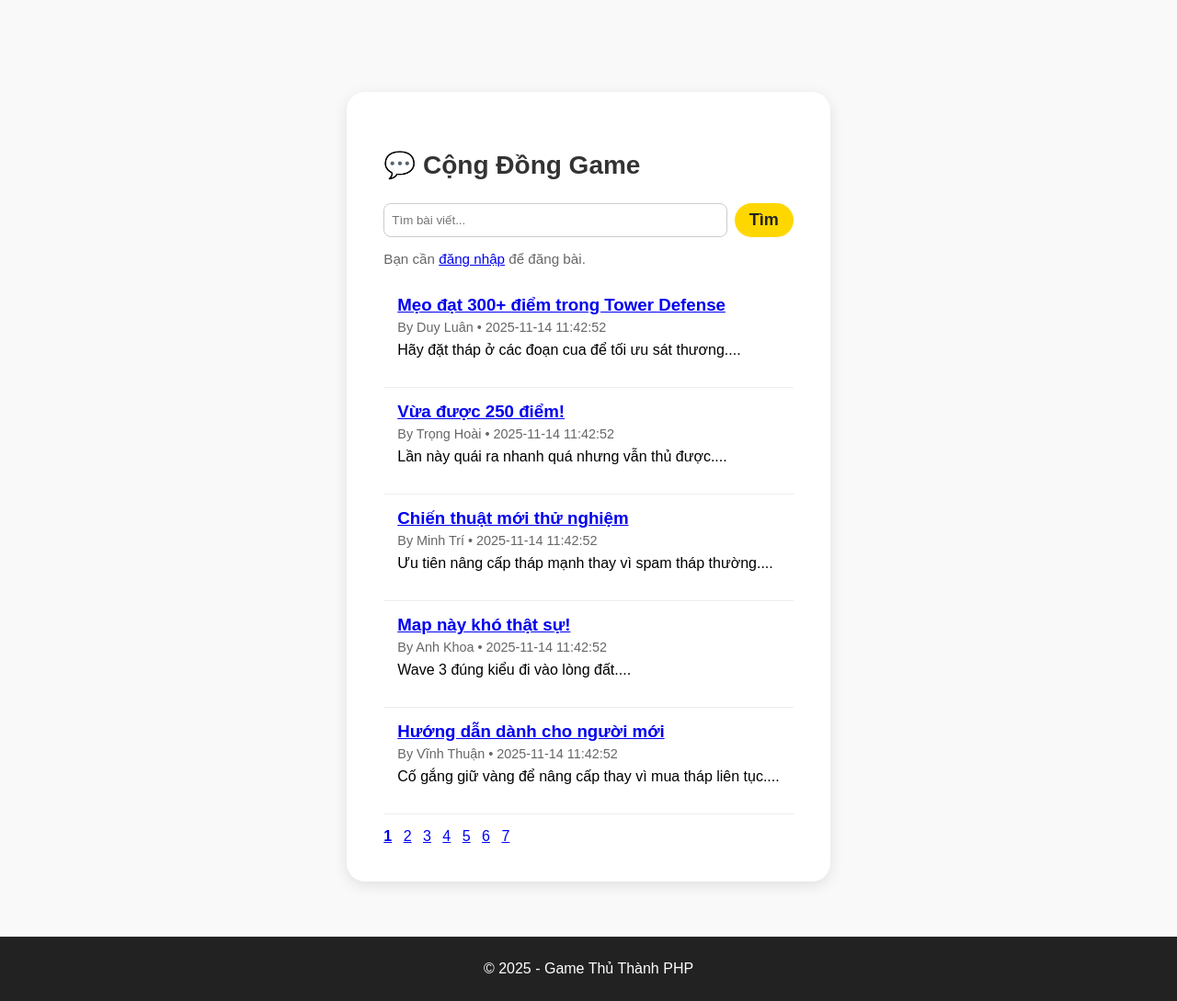
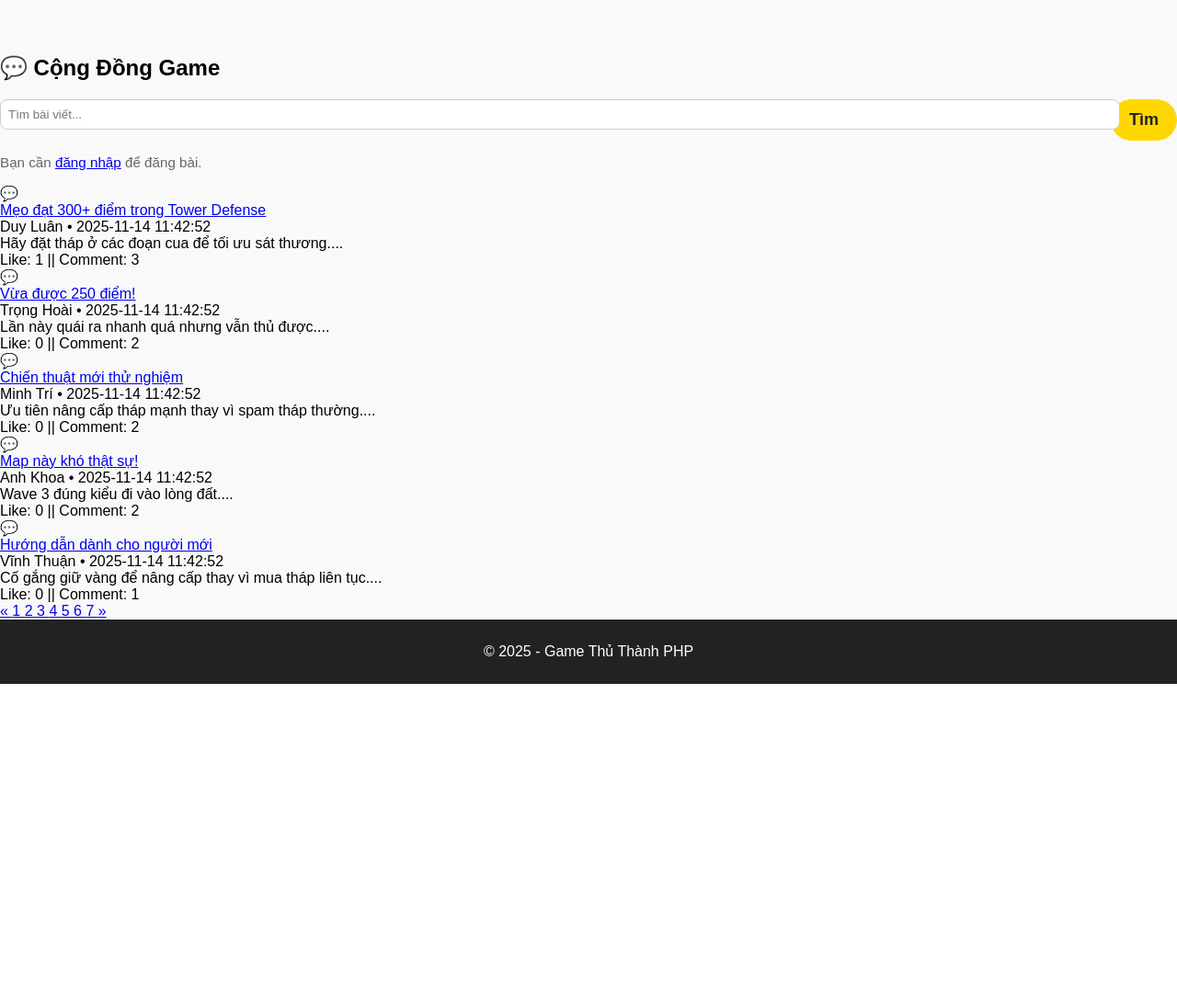
Before and after one commit to DuyLuan2107/TowerDefense, a PHP site: page /forum_list.php in a window 1280 px wide. Shown: the part 60-1149 px from the top of the page at 92% size. After the commit the page ends 804 px from the top, so only its background shows below. Run offline with PHP 8.4, Linux system fonts and the light colour scheme; data comes from the database, SQL or seed files in the repository; tables that the repository leaves empty or names only in its code hold one stand-in row (values such as "Sample post").

Commit message:
forum list

```diff
--- a/forum_list.php
+++ b/forum_list.php
@@ -3,33 +3,42 @@ if (session_status() === PHP_SESSION_NONE) session_start();
 require_once 'db/connect.php';
 include 'includes/header.php';
 
-// Tìm kiếm
+// ===================== TÌM KIẾM =====================
 $q = trim($_GET['q'] ?? '');
 $perPage = 5;
 $page = max(1, intval($_GET['page'] ?? 1));
 $offset = ($page - 1) * $perPage;
 
-// đếm tổng bài
-$sqlCount = "SELECT COUNT(*) AS total FROM posts";
+$where = "";
 $params = [];
-$where = "";
+$types = "";
 
+// Nếu có từ khóa tìm kiếm
 if ($q !== '') {
-    $where = " WHERE title LIKE ? OR content LIKE ?";
-    $sqlCount .= $where;
+    $where = " WHERE p.title LIKE ? OR p.content LIKE ? ";
     $like = "%$q%";
-    $params = [$like, $like];
+    $params[] = $like;
+    $params[] = $like;
+    $types .= "ss";
 }
-// chuẩn bị count
+
+// ===================== COUNT =====================
+$sqlCount = "SELECT COUNT(*) AS total FROM posts p $where";
 $stmtCount = $conn->prepare($sqlCount);
-if ($where !== '') $stmtCount->bind_param("ss", ...$params);
+
+if ($types !== "") {
+    $stmtCount->bind_param($types, ...$params);
+}
+
 $stmtCount->execute();
 $total = $stmtCount->get_result()->fetch_assoc()['total'] ?? 0;
 $totalPages = max(1, ceil($total / $perPage));
 
-// lấy danh sách bài
+// ===================== LẤY DANH SÁCH BÀI =====================
 $sql = "
-  SELECT p.*, u.name AS author
+    SELECT p.*, u.name AS author,
+           (SELECT COUNT(*) FROM post_likes pl WHERE pl.post_id = p.id) AS like_count,
+           (SELECT COUNT(*) FROM comments c WHERE c.post_id = p.id) AS comment_count
     FROM posts p
     JOIN users u ON u.id = p.user_id
     $where
@@ -37,25 +46,39 @@ $sql = "
     LIMIT ? OFFSET ?
 ";
 
-if ($where === '') {
+
+
 $stmt = $conn->prepare($sql);
-    $stmt->bind_param("ii", $perPage, $offset);
-} else {
-    $stmt = $conn->prepare($sql);
-    $stmt->bind_param("ssii", $params[0], $params[1], $perPage, $offset);
-}
+$types2 = $types . "ii";
+$params2 = $params;
+$params2[] = $perPage;
+$params2[] = $offset;
+
+$stmt->bind_param($types2, ...$params2);
 $stmt->execute();
 $result = $stmt->get_result();
+
+
 ?>
 
-<div class="profile-container" style="max-width:900px; text-align:left">
+<div class="forum-container">
   <h2>💬 Cộng Đồng Game</h2>
 
-  <form method="get" style="margin-bottom:15px; display:flex; gap:8px;">
-    <input type="text" name="q" placeholder="Tìm bài viết..."
+  <!-- Form tìm kiếm + gợi ý -->
+  <form method="get" style="position:relative; margin-bottom:15px; display:flex; gap:8px;">
+
+    <div style="flex:1; position:relative;">
+      <input type="text" name="q" id="searchInput" placeholder="Tìm bài viết..."
              value="<?= htmlspecialchars($q) ?>"
-           style="flex:1;padding:8px;border-radius:8px;border:1px solid #ccc;">
-    <button class="btn-send" style="padding:8px 16px">Tìm</button>
+             autocomplete="off"
+             style="width:100%;padding:8px;border-radius:8px;border:1px solid #ccc;">
+
+      <!-- Gợi ý -->
+      <div id="suggest-box">
+      </div>
+    </div>
+
+    <button class="btn-send">Tìm</button>
   </form>
 
   <div style="margin-bottom:15px;">
@@ -67,38 +90,117 @@ $result = $stmt->get_result();
   </div>
 
   <?php if ($total == 0): ?>
-    <p class="muted">Chưa có bài nào.</p>
+    <p class="muted">Không có bài phù hợp.</p>
   <?php else: ?>
+    <div class="forum-list">
 <?php while ($row = $result->fetch_assoc()): ?>
-      <div style="padding:15px;border-bottom:1px solid #eee;">
-        <h3 style="margin:0 0 5px;">
-          <a href="forum_view.php?id=<?= $row['id'] ?>">
+  <div class="forum-card">
+    <div class="forum-icon">💬</div>
+
+    <div class="forum-content">
+      <a class="forum-title" href="forum_view.php?id=<?= $row['id'] ?>">
         <?= htmlspecialchars($row['title']) ?>
       </a>
-        </h3>
-        <div class="muted" style="font-size:0.9em;">
-          By <?= htmlspecialchars($row['author']) ?> •
-          <?= $row['created_at'] ?>
+
+      <div class="forum-info">
+        <span class="author"><?= htmlspecialchars($row['author']) ?></span> •
+        <span class="date"><?= $row['created_at'] ?></span>
       </div>
-        <p style="margin-top:8px;">
+
+      <div class="forum-excerpt">
         <?= nl2br(htmlspecialchars(mb_substr($row['content'], 0, 160))) ?>...
-        </p>
+      </div>
+    </div>
+
+    <!-- Thêm stats Like || Comment -->
+    <div class="forum-stats">
+        Like: <?= $row['like_count'] ?> || Comment: <?= $row['comment_count'] ?>
+    </div>
   </div>
 <?php endwhile; ?>
+</div>
 
-    <!-- Phân trang -->
+
+    <!-- PHÂN TRANG -->
     <?php if ($totalPages > 1): ?>
-      <div style="margin-top:15px;">
+<div class="pagination">
+
+    <!-- Nút previous -->
+    <a class="<?= $page <= 1 ? 'disabled' : '' ?>"
+       href="<?= $page > 1 ? '?page='.($page-1).($q!==''?'&q='.urlencode($q):'') : '#' ?>">
+       «
+    </a>
+
+    <!-- Số trang -->
     <?php for ($p = 1; $p <= $totalPages; $p++): ?>
-          <?php
-            $link = '?page='.$p.($q !== '' ? '&q='.urlencode($q) : '');
-            $style = $p == $page ? 'font-weight:bold;' : '';
-          ?>
-          <a href="<?= $link ?>" style="margin-right:8px;<?= $style ?>"><?= $p ?></a>
+        <a class="<?= $p == $page ? 'active' : '' ?>"
+           href="?page=<?= $p . ($q !== '' ? '&q='.urlencode($q) : '') ?>">
+            <?= $p ?>
+        </a>
     <?php endfor; ?>
+
+    <!-- Nút next -->
+    <a class="<?= $page >= $totalPages ? 'disabled' : '' ?>"
+       href="<?= $page < $totalPages ? '?page='.($page+1).($q!==''?'&q='.urlencode($q):'') : '#' ?>">
+       »
+    </a>
+
 </div>
 <?php endif; ?>
+
+
   <?php endif; ?>
 </div>
 
+<script>
+const input = document.getElementById('searchInput');
+const box   = document.getElementById('suggest-box');
+let timer = null;
+
+input.addEventListener('keyup', function() {
+    const q = this.value.trim();
+
+    if (timer) clearTimeout(timer);
+
+    timer = setTimeout(() => {
+        if (q === "") {
+            box.style.display = "none";
+            box.innerHTML = "";
+            return;
+        }
+
+        fetch("api/forum_search_suggest.php?q=" + encodeURIComponent(q))
+            .then(res => res.json())
+            .then(data => {
+                if (data.length === 0) {
+                    box.style.display = "none";
+                    box.innerHTML = "";
+                    return;
+                }
+
+                box.innerHTML = data.map(item =>
+                    `<div style='padding:8px; cursor:pointer; border-bottom:1px solid #eee;'
+                          onclick="selectSuggest('${item.title.replace(/'/g, "\\'")}', ${item.id})">
+                        ${item.title}
+                     </div>`
+                ).join("");
+
+                box.style.display = "block";
+            });
+    }, 200);
+});
+
+function selectSuggest(title, id) {
+    input.value = title;
+    box.style.display = "none";
+    window.location = "forum_view.php?id=" + id;
+}
+
+document.addEventListener('click', function(e) {
+    if (!input.contains(e.target)) {
+        box.style.display = "none";
+    }
+});
+</script>
+
 <?php include 'includes/footer.php'; ?>
```
Lines whose indentation alone changed are shown as unchanged.
